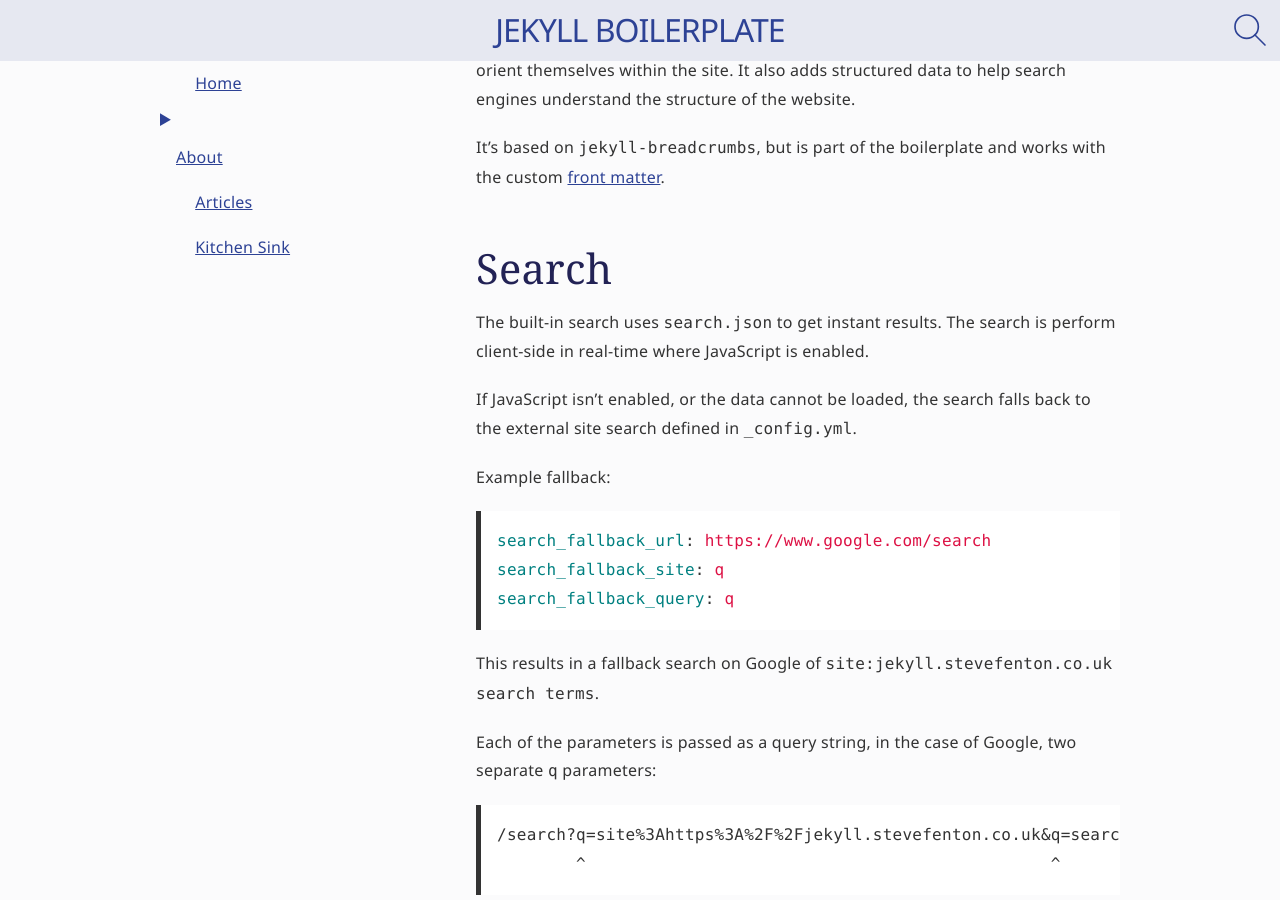
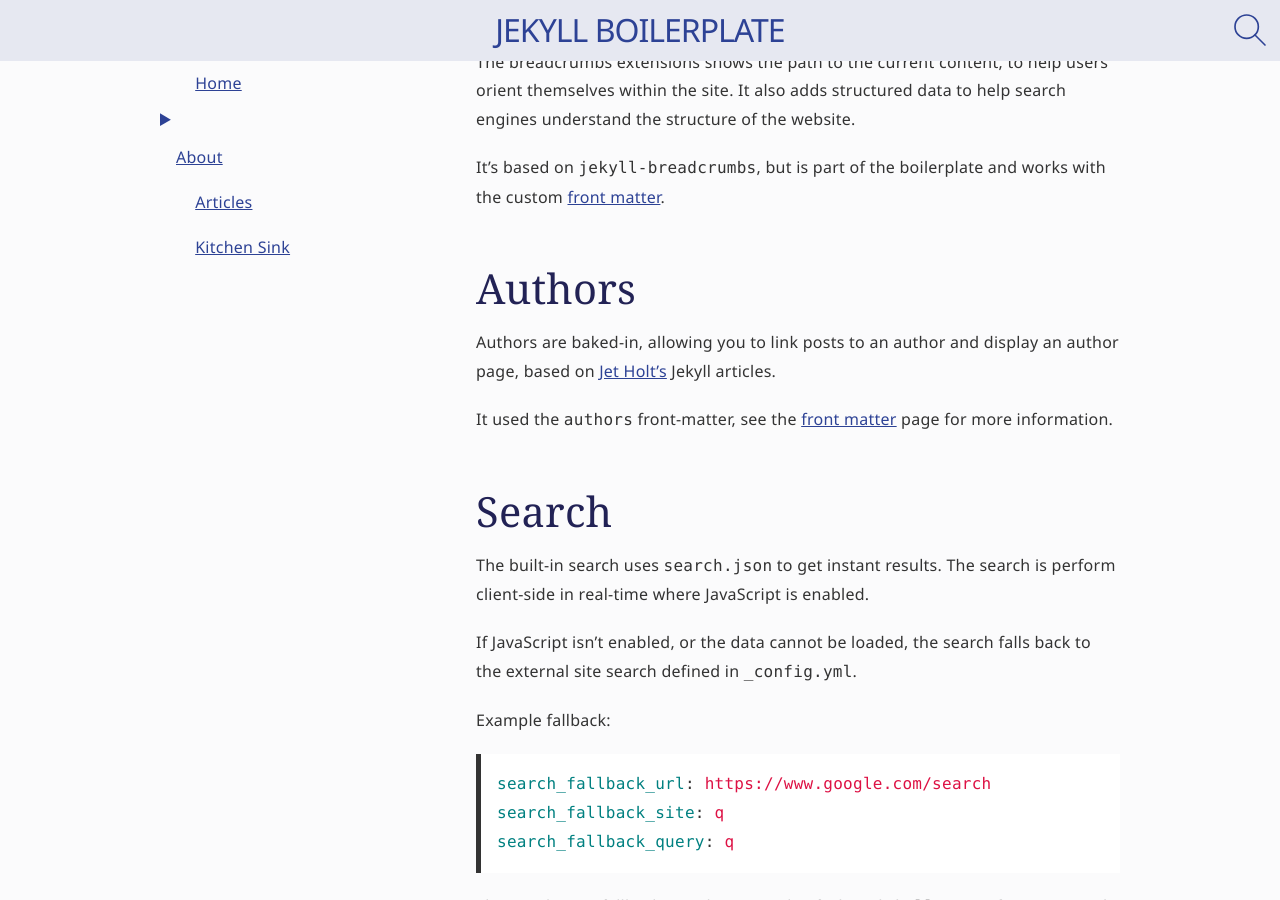
Before and after one commit to Steve-Fenton/jekyll-boilerplate, a Jekyll site: the page built from _pages/about/jekyll-extensions.md, in a window 1280 px wide and 900 px high, scrolled down 538 px. Built offline with Jekyll 4.4.1, drawn with Linux system fonts in a browser that asks for light colours.

Commit message:
Added authors to extension page

```diff
--- a/_pages/about/jekyll-extensions.md
+++ b/_pages/about/jekyll-extensions.md
@@ -15,17 +15,23 @@
 
 There are no third-party dependencies in Jekyll Boilerplate, so a couple of extensions have been baked-in to provide key features.
 
-### Pagination
+## Pagination
 
 The pagination extension handles paging for your articles, posts, or blogs.
 
 It's based on the original `jekyll-paginate` plugin, but in part of the boilerplate, not a dependency.
 
-### Breadcrumbs
+## Breadcrumbs
 
 The breadcrumbs extensions shows the path to the current content, to help users orient themselves within the site. It also adds structured data to help search engines understand the structure of the website.
 
 It's based on `jekyll-breadcrumbs`, but is part of the boilerplate and works with the custom [front matter](/about/front-matter/).
+
+## Authors
+
+Authors are baked-in, allowing you to link posts to an author and display an author page, based on [Jet Holt's](https://jetholt.com/jekyll/) Jekyll articles.
+
+It used the `authors` front-matter, see the [front matter](/about/front-matter/) page for more information.
 
 ## Search
 
```
